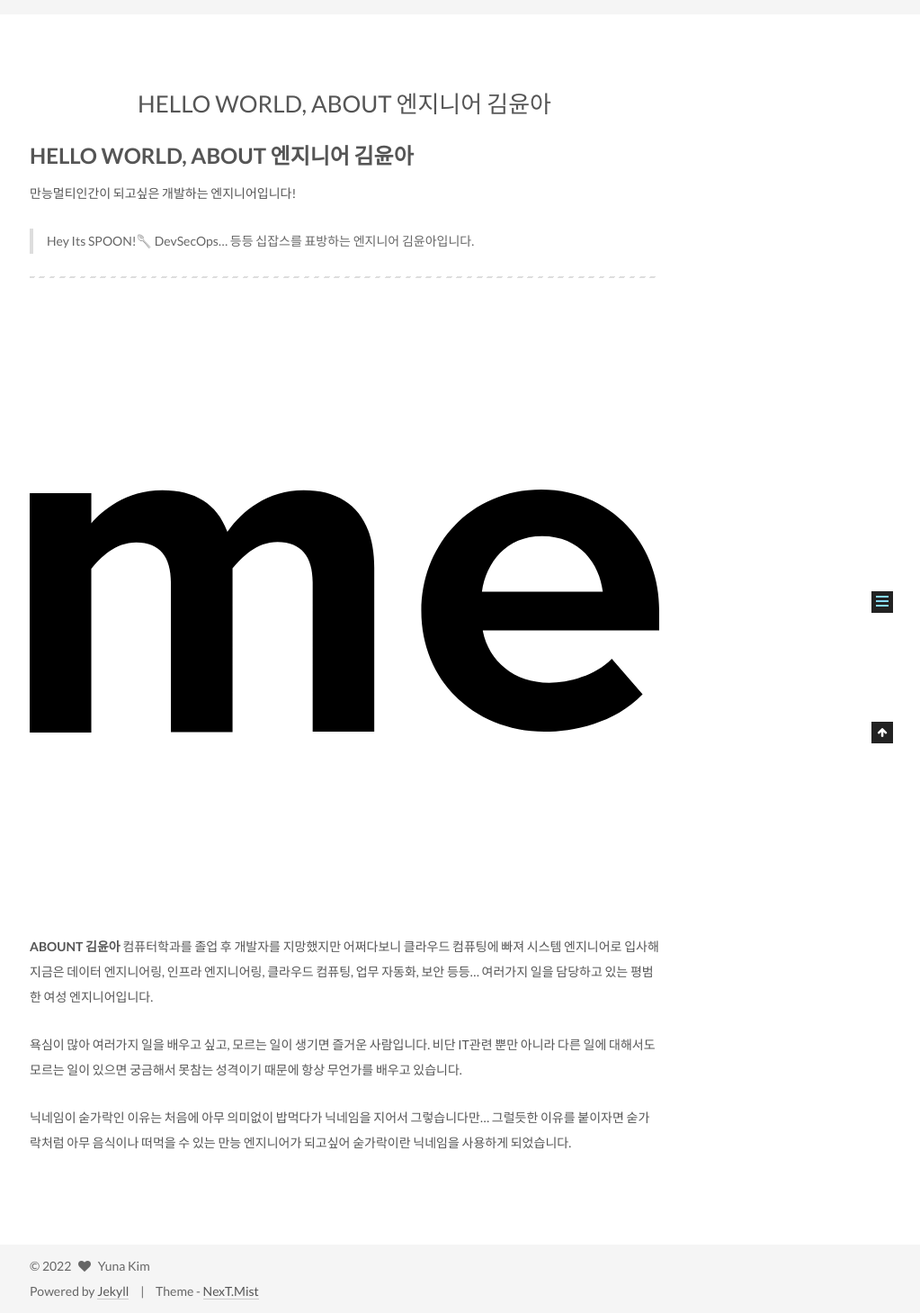
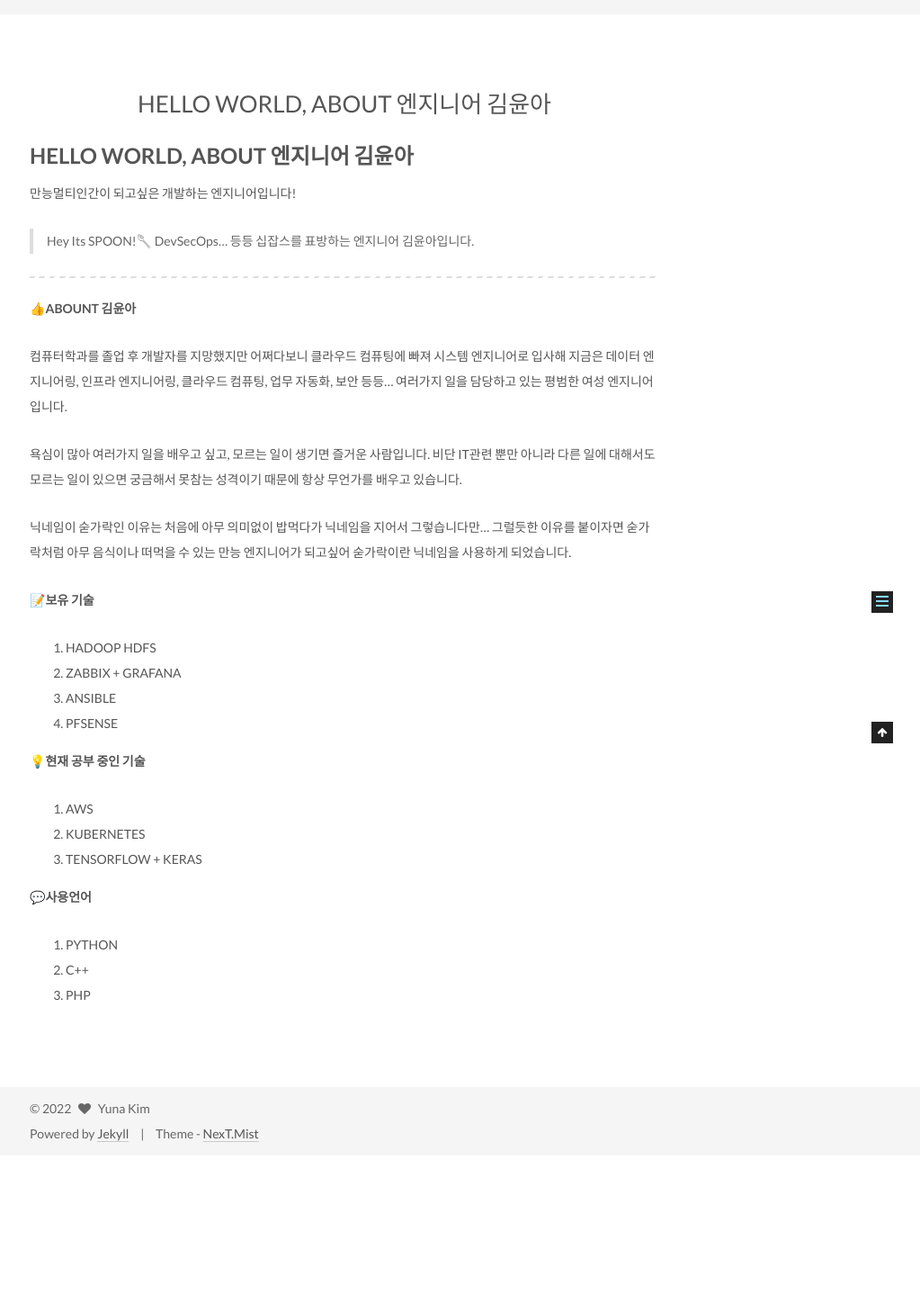
Before and after one commit to HeyItsSPOON/HeyItsSPOON.github.io, a Jekyll site: the page built from about/index.md, in a window 1280 px wide, cut to the strip 174-1633 px from the top of the page. Shown: the whole strip at 90% size, without its empty margins (257-1280 px from the left). Built offline with Jekyll 4.4.1, drawn with Linux system fonts in a browser that asks for light colours; our own code applies the rules of GitHub Pages for plain Markdown files; after the commit the page ends 1458 px from its top, so only the background shows below that.

Commit message:
posting
posting

```diff
--- a/about/index.md
+++ b/about/index.md
@@ -18,3 +20,23 @@
 
 닉네임이 숟가락인 이유는 처음에 아무 의미없이 밥먹다가 닉네임을 지어서 그렇습니다만...
 그럴듯한 이유를 붙이자면 숟가락처럼 아무 음식이나 떠먹을 수 있는 만능 엔지니어가 되고싶어 숟가락이란 닉네임을 사용하게 되었습니다.
+
+
+📝**보유 기술**
+
+1. HADOOP HDFS
+2. ZABBIX + GRAFANA
+3. ANSIBLE
+4. PFSENSE
+
+💡**현재 공부 중인 기술**
+
+1. AWS
+2. KUBERNETES
+3. TENSORFLOW + KERAS
+
+💬**사용언어**
+
+1. PYTHON
+2. C++
+3. PHP
```
Also changed, not shown: other parts of about/index.md (+3 -1 lines), _posts/2022-03-01-pfsense-1.md (+39 -1 lines), assets/images/pfsense/download.PNG (added), assets/images/pfsense/install1.PNG (added), assets/images/pfsense/install2.PNG (added), assets/images/pfsense/install3.PNG (added), assets/images/pfsense/install4.PNG (added), assets/images/pfsense/install5.PNG (added), assets/images/pfsense/install6.PNG (added), assets/images/pfsense/install7.PNG (added), assets/images/pfsense/install8.PNG (added).
